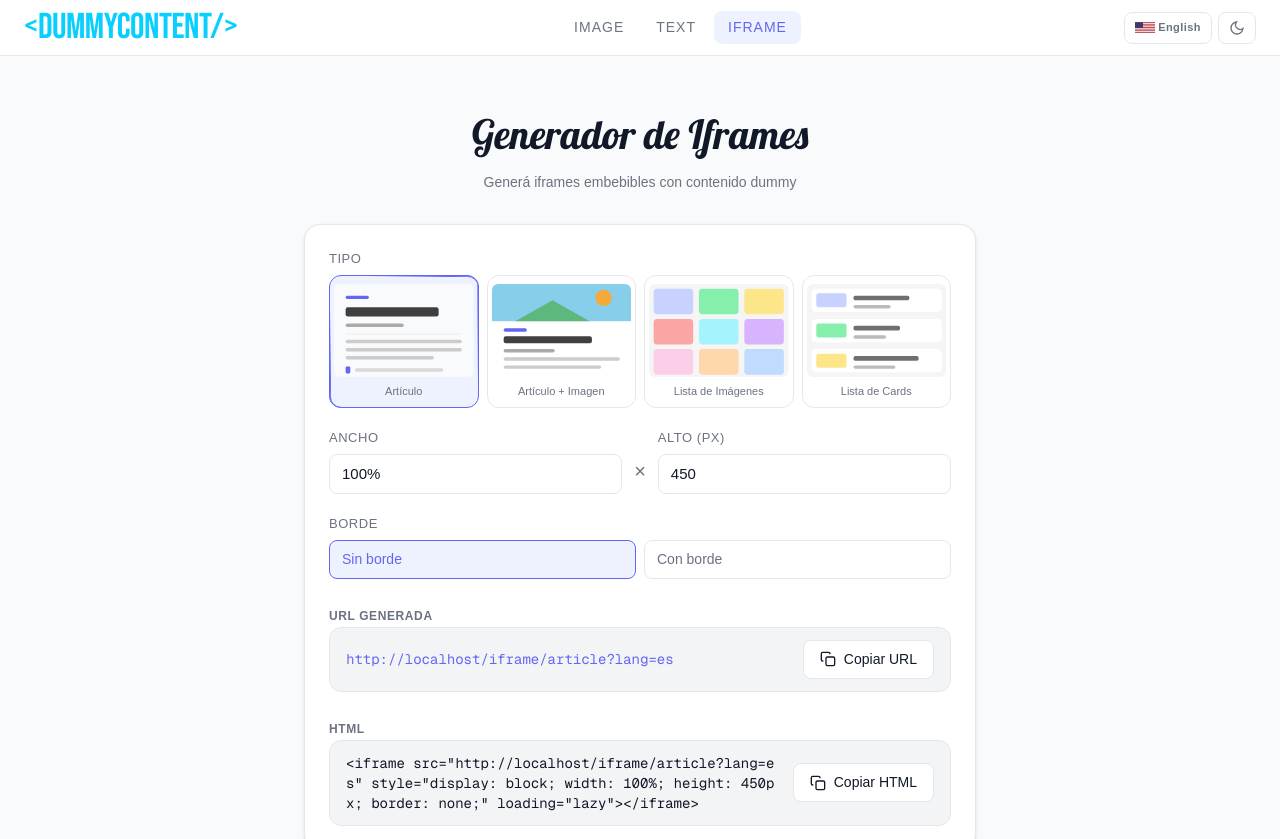
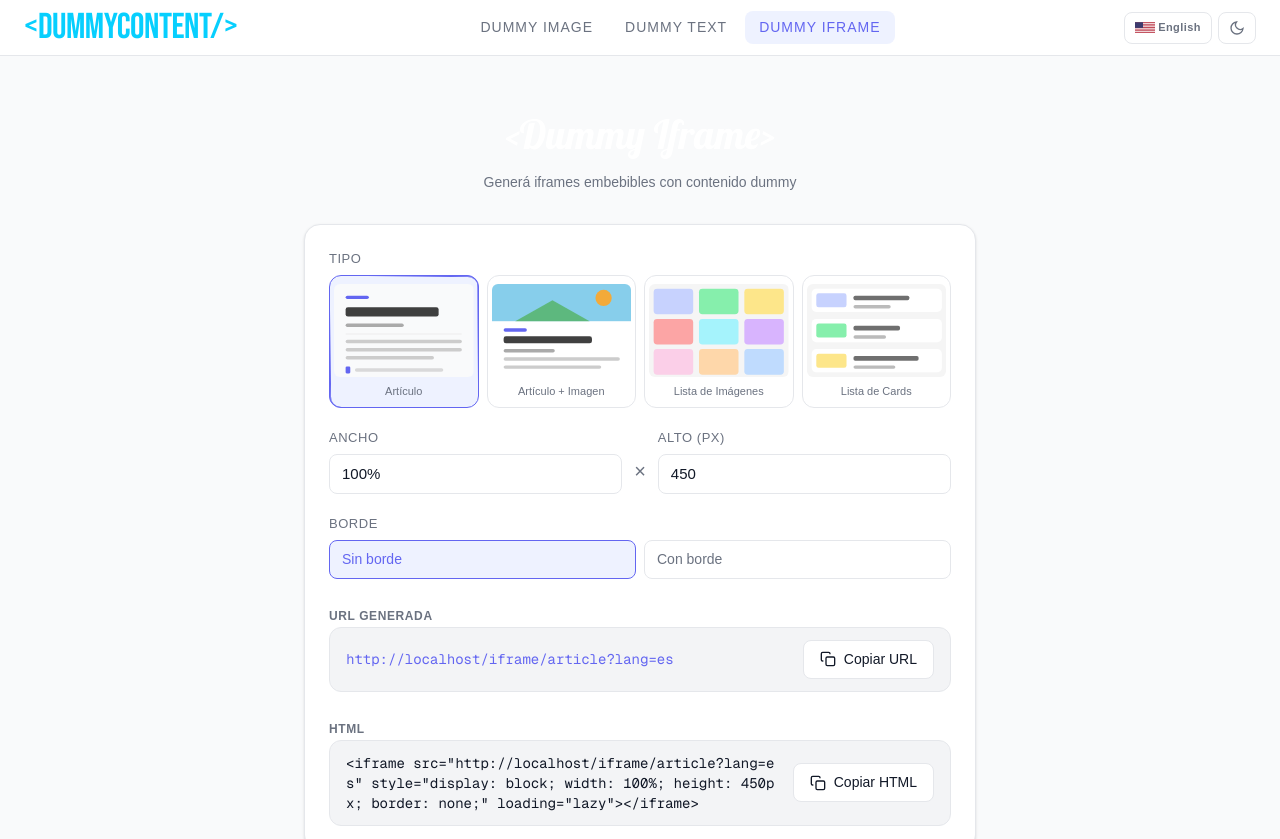
Before and after one commit to andres-mingarro/dummy-content, a Next.js app: page /iframe in a window 1280 px wide. Shown: the top 839 px of the page. Built offline with nearby package versions, Linux system fonts and the light colour scheme.

Commit message:
feat(ui): renombrar secciones a DUMMY IMAGE/TEXT/IFRAME y títulos con Lobster

```diff
--- a/app/iframe/IframePageClient.tsx
+++ b/app/iframe/IframePageClient.tsx
@@ -66,8 +66,8 @@ export default function IframePageClient() {
         {/* Título */}
         <div className="text-center space-y-2">
           <BlurFade delay={0} direction="up">
-            <h1 className={lobster.className} style={{ color: "var(--foreground)", fontSize: "40px" }}>
-              {t.iframe.title}
+            <h1 className={lobster.className} style={{ fontSize: "40px", color: "#fff" }}>
+              &lt;Dummy Iframe&gt;
             </h1>
           </BlurFade>
           <BlurFade delay={0.05} direction="up">
--- a/app/images/ImagesPageClient.tsx
+++ b/app/images/ImagesPageClient.tsx
@@ -44,8 +44,8 @@ export default function ImagesPageClient() {
 
         <div className="text-center space-y-2">
           <BlurFade delay={0} direction="up">
-            <h1 className={lobster.className} style={{ color: "var(--foreground)", fontSize: "40px" }}>
-              {t.images.title}
+            <h1 className={lobster.className} style={{ fontSize: "40px", color: "#fff" }}>
+              &lt;Dummy Image&gt;
             </h1>
           </BlurFade>
           <BlurFade delay={0.05} direction="up">
--- a/app/page.tsx
+++ b/app/page.tsx
@@ -53,8 +53,8 @@ const tools = [
 ];
 
 const labels = {
-  en: { image: "IMAGE", text: "TEXT", iframe: "IFRAME" },
-  es: { image: "IMAGE", text: "TEXT", iframe: "IFRAME" },
+  en: { image: "DUMMY IMAGE", text: "DUMMY TEXT", iframe: "DUMMY IFRAME" },
+  es: { image: "DUMMY IMAGE", text: "DUMMY TEXT", iframe: "DUMMY IFRAME" },
 };
 
 export default function Home() {
--- a/app/text/TextPageClient.tsx
+++ b/app/text/TextPageClient.tsx
@@ -75,8 +75,8 @@ export default function TextPageClient() {
       <div className="max-w-2xl mx-auto space-y-8">
         <div className="text-center space-y-2">
           <BlurFade delay={0} direction="up">
-            <h1 className={lobster.className} style={{ color: "var(--foreground)", fontSize: "40px" }}>
-              {t.text.title}
+            <h1 className={lobster.className} style={{ fontSize: "40px", color: "#fff" }}>
+              &lt;Dummy Text&gt;
             </h1>
           </BlurFade>
           <BlurFade delay={0.05} direction="up">
--- a/lib/i18n/translations.ts
+++ b/lib/i18n/translations.ts
@@ -3,9 +3,9 @@ export type Lang = "en" | "es";
 export const translations = {
   en: {
     header: {
-      image: "IMAGE",
-      iframe: "IFRAME",
-      text: "TEXT",
+      image: "DUMMY IMAGE",
+      iframe: "DUMMY IFRAME",
+      text: "DUMMY TEXT",
     },
     images: {
       title: "Image Generator",
@@ -85,9 +85,9 @@ export const translations = {
   },
   es: {
     header: {
-      image: "IMAGE",
-      iframe: "IFRAME",
-      text: "TEXT",
+      image: "DUMMY IMAGE",
+      iframe: "DUMMY IFRAME",
+      text: "DUMMY TEXT",
     },
     images: {
       title: "Generador de Imágenes",
```
